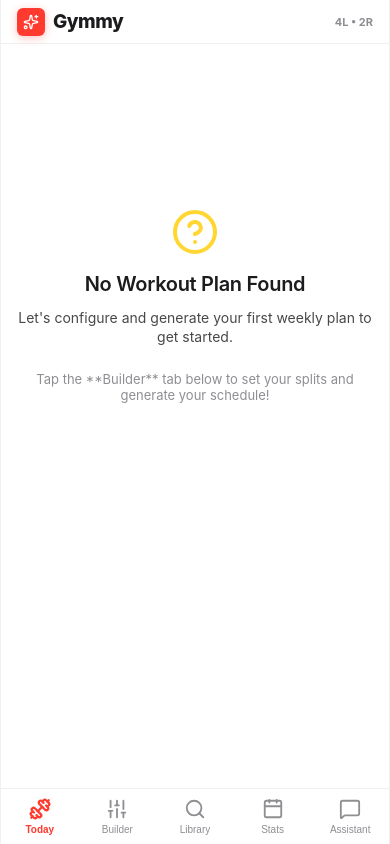
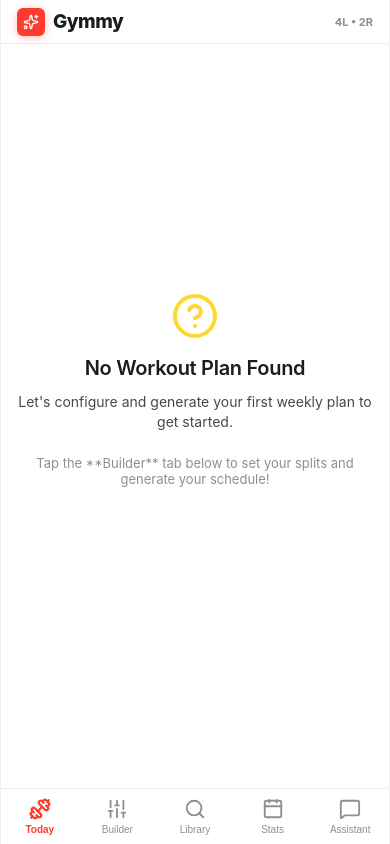
Before and after one commit to mdecesare13/gymmy-workout, a React (Vite) app: page / in a window 390 px wide. Built offline with nearby package versions, Linux system fonts and the light colour scheme.

Commit message:
fix: enable flex layout on main panel to support scrollable content on desktop/mobile browsers

```diff
--- a/src/App.jsx
+++ b/src/App.jsx
@@ -59,7 +59,7 @@ export default function App() {
       </header>
 
       {/* Primary Tab View Panel */}
-      <main style={{ flex: 1, position: 'relative', height: '100%' }}>
+      <main style={{ flex: 1, display: 'flex', flexDirection: 'column', overflow: 'hidden', position: 'relative' }}>
         {renderTabContent()}
       </main>
 
```
